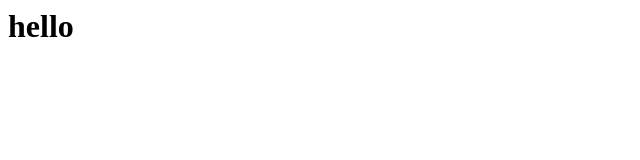
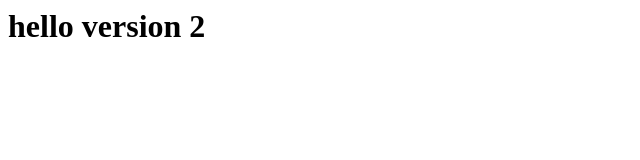
Before and after one commit to NicolasV22/OpenClassroomsProject, a plain HTML site: page index.html in a window 1280 px wide. Shown: the whole page, without its empty margins (0-640 px from the left). Drawn offline with Linux system fonts and the light colour scheme.

Commit message:
titre version 2

```diff
--- a/index.html
+++ b/index.html
@@ -5,7 +5,7 @@
     <title>Document</title>
 </head>
 <body>
-    <h1>hello</h1>
+    <h1>hello version 2</h1>
 
 </body>
 </html>
```
